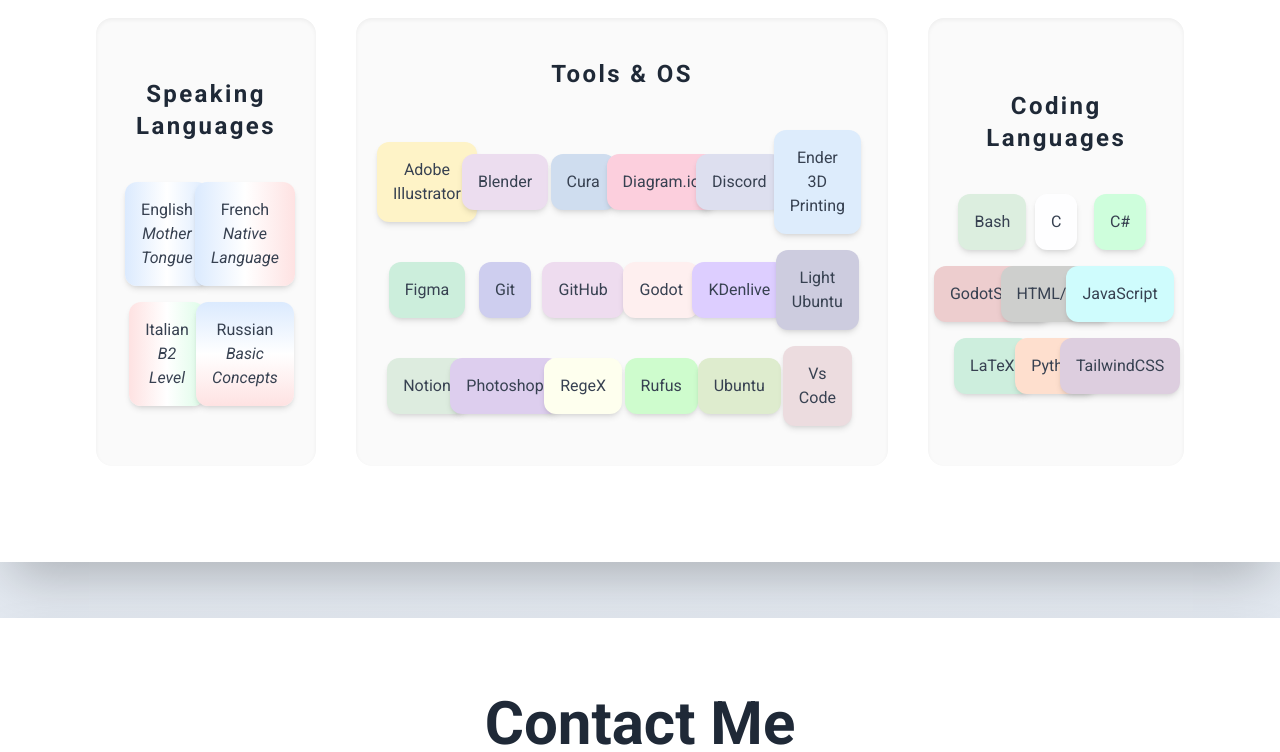
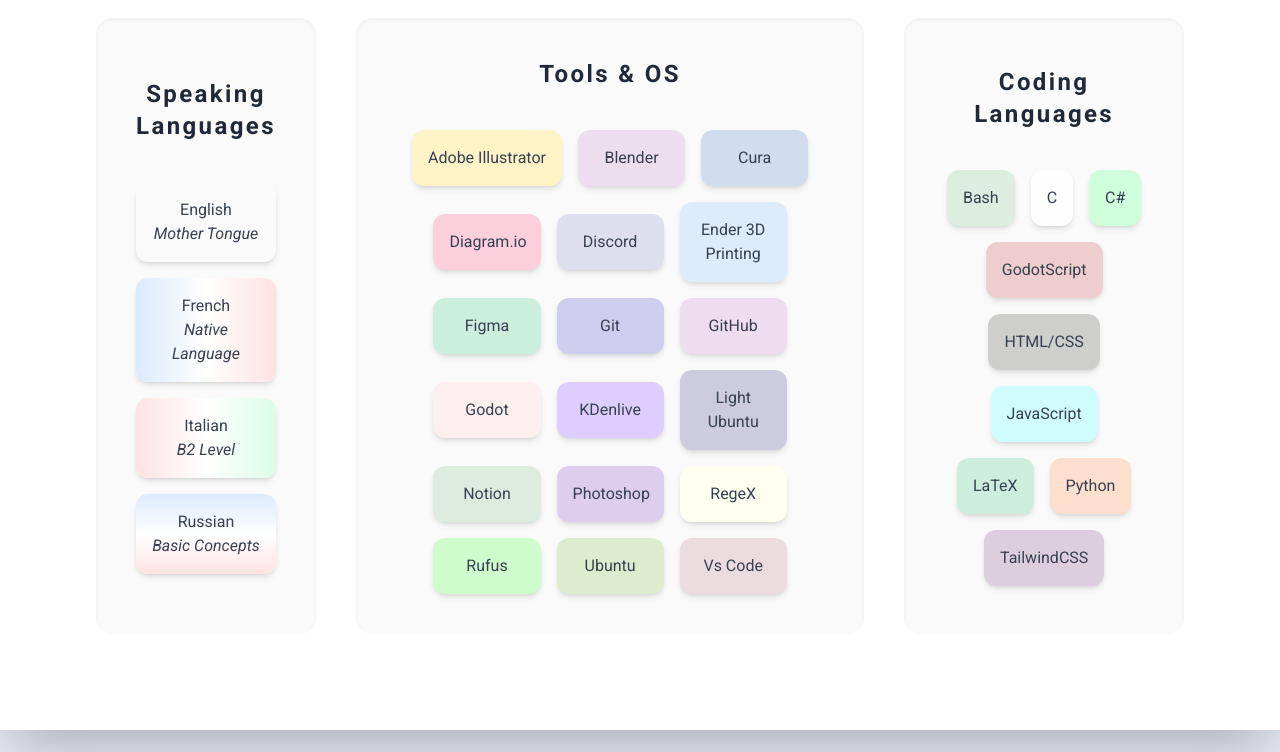
Before and after one commit to Davidbld/Portfolio, a website: page index.html in a window 1280 px wide. Shown: the part 4460-5212 px from the top of the page. Drawn offline with Linux system fonts and the light colour scheme.

Commit message:
Update index.html
- Flex Wrap on Tools&Os

```diff
--- a/index.html
+++ b/index.html
@@ -418,17 +418,17 @@
         <div class="flex flex-col gap-10">
           <p class="text-2xl text-center font-bold tracking-widest">Speaking Languages</p>
           <div class="relative grid bg-clip-border rounded-xl text-gray-700 w-full ">
-            <div class="grid grid-cols-2 gap-4 place-items-center text-center">
-              <p class="p-4  bg-gradient-to-l from-blue-100 via-white to-blue-100 shadow-md rounded-xl">
+            <div class="flex flex-wrap justify-center gap-4 place-items-center text-center">
+              <p class="p-4 w-full from-blue-100 via-white to-blue-100 shadow-md rounded-xl">
                 English <br><span class="italic">Mother Tongue</span>
               </p>
-              <p class="p-4  bg-gradient-to-l from-red-100 via-white to-blue-100 shadow-md rounded-xl">
+              <p class="p-4 w-full bg-gradient-to-l from-red-100 via-white to-blue-100 shadow-md rounded-xl">
                 French <br><span class="italic">Native Language</span>
               </p>
-              <p class="p-4  bg-gradient-to-l from-green-100 via-white to-red-100 shadow-md rounded-xl">
+              <p class="p-4 w-full bg-gradient-to-l from-green-100 via-white to-red-100 shadow-md rounded-xl">
                 Italian <br><span class="italic">B2 Level</span>
               </p>
-              <p class="p-4  bg-gradient-to-t from-red-100 via-white to-blue-100 shadow-md rounded-xl">
+              <p class="p-4 w-full bg-gradient-to-t from-red-100 via-white to-blue-100 shadow-md rounded-xl">
                 Russian <br><span class="italic">Basic Concepts</span>
               </p>
             </div>
@@ -439,59 +439,59 @@
         <div class="flex flex-col gap-10">
           <p class="text-2xl text-center font-bold tracking-widest">Tools & OS</p>
           <div class="relative grid bg-clip-border rounded-xl text-gray-700 w-full ">
-            <div class="grid grid-cols-6 gap-4 place-items-center text-center">
+            <div class="flex flex-wrap justify-center gap-4 place-items-center text-center">
               <p class="p-4 bg-amber-100 shadow-md rounded-xl">
                 Adobe Illustrator
               </p>
-              <p id="tool-1" class="p-4 bg-orange-100 shadow-md rounded-xl">
+              <p id="tool-1" class="p-4 w-1/4 bg-orange-100 shadow-md rounded-xl">
                 Blender
               </p>
-              <p id="tool-2" class="p-4 bg-blue-100 shadow-md rounded-xl">
+              <p id="tool-2" class="p-4 w-1/4 bg-blue-100 shadow-md rounded-xl">
                 Cura
               </p>
-              <p id="tool-3" class="p-4 bg-amber-100 shadow-md rounded-xl">
+              <p id="tool-3" class="p-4 w-1/4 bg-amber-100 shadow-md rounded-xl">
                 Diagram.io
               </p>
-              <p id="tool-4" class="p-4 bg-indigo-100 shadow-md rounded-xl">
+              <p id="tool-4" class="p-4 w-1/4 bg-indigo-100 shadow-md rounded-xl">
                 Discord
               </p>
-              <p id="tool-5" class="p-4 bg-stone-100 shadow-md rounded-xl">
+              <p id="tool-5" class="p-4 w-1/4 bg-stone-100 shadow-md rounded-xl">
                 Ender 3D Printing
               </p>
-              <p id="tool-6" class="p-4 bg-teal-100 shadow-md rounded-xl">
+              <p id="tool-6" class="p-4 w-1/4 bg-teal-100 shadow-md rounded-xl">
                 Figma
               </p>
-              <p id="tool-7" class="p-4 bg-white shadow-md rounded-xl">
+              <p id="tool-7" class="p-4 w-1/4 bg-white shadow-md rounded-xl">
                 Git
               </p>
-              <p id="tool-8" class="p-4 bg-violet-100 shadow-md rounded-xl">
+              <p id="tool-8" class="p-4 w-1/4 bg-violet-100 shadow-md rounded-xl">
                 GitHub
               </p>
-              <p id="tool-9" class="p-4 bg-blue-100 shadow-md rounded-xl">
+              <p id="tool-9" class="p-4 w-1/4 bg-blue-100 shadow-md rounded-xl">
                 Godot
               </p>
-              <p id="tool-10" class="p-4 bg-sky-100 shadow-md rounded-xl">
+              <p id="tool-10" class="p-4 w-1/4 bg-sky-100 shadow-md rounded-xl">
                 KDenlive
               </p>
-              <p id="tool-11" class="p-4 bg-orange-100 shadow-md rounded-xl">
+              <p id="tool-11" class="p-4 w-1/4 bg-orange-100 shadow-md rounded-xl">
                 Light Ubuntu
               </p>
-              <p id="tool-12" class="p-4 bg-white shadow-md rounded-xl">
+              <p id="tool-12" class="p-4 w-1/4 bg-white shadow-md rounded-xl">
                 Notion
               </p>
-              <p id="tool-13" class="p-4 bg-blue-100 shadow-md rounded-xl">
+              <p id="tool-13" class="p-4 w-1/4 bg-blue-100 shadow-md rounded-xl">
                 Photoshop
               </p>
-              <p id="tool-14" class="p-4 bg-lime-100 shadow-md rounded-xl">
+              <p id="tool-14" class="p-4 w-1/4 bg-lime-100 shadow-md rounded-xl">
                 RegeX
               </p>
-              <p id="tool-15" class="p-4 bg-stone-100 shadow-md rounded-xl">
+              <p id="tool-15" class="p-4 w-1/4 bg-stone-100 shadow-md rounded-xl">
                 Rufus
               </p>
-              <p id="tool-16" class="p-4 bg-orange-100 shadow-md rounded-xl">
+              <p id="tool-16" class="p-4 w-1/4 bg-orange-100 shadow-md rounded-xl">
                 Ubuntu
               </p>
-              <p id="tool-17" class="p-4 bg-blue-100 shadow-md rounded-xl">
+              <p id="tool-17" class="p-4 w-1/4 bg-blue-100 shadow-md rounded-xl">
                 Vs Code
               </p>
             </div>
@@ -502,7 +502,7 @@
         <div class="flex flex-col gap-10">
           <p class="text-2xl text-center font-bold tracking-widest">Coding Languages</p>
           <div class="relative grid bg-clip-border rounded-xl text-gray-700 w-full ">
-            <div class="grid grid-cols-3 gap-4 place-items-center text-center">
+            <div class="flex flex-wrap justify-center gap-4 place-items-center text-center">
               <p id="lang-1" class="p-4 bg-white shadow-md rounded-xl">
                 Bash
               </p>
```
